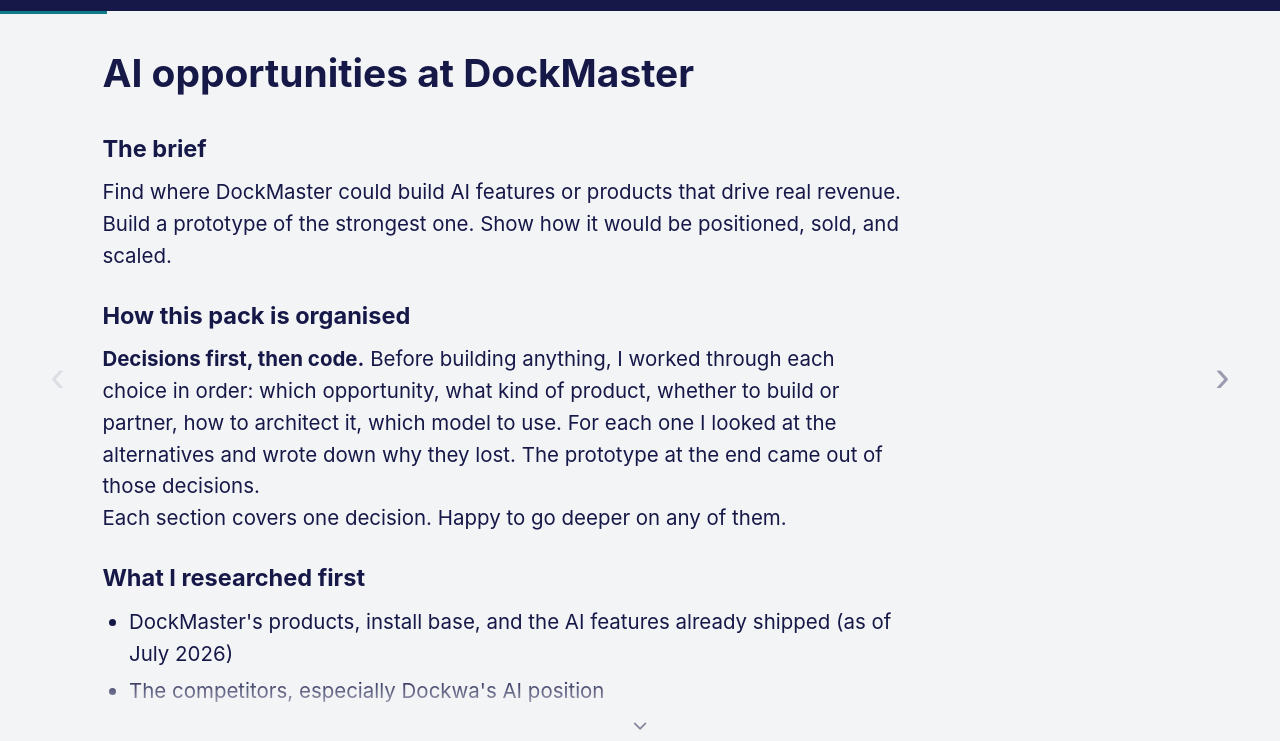
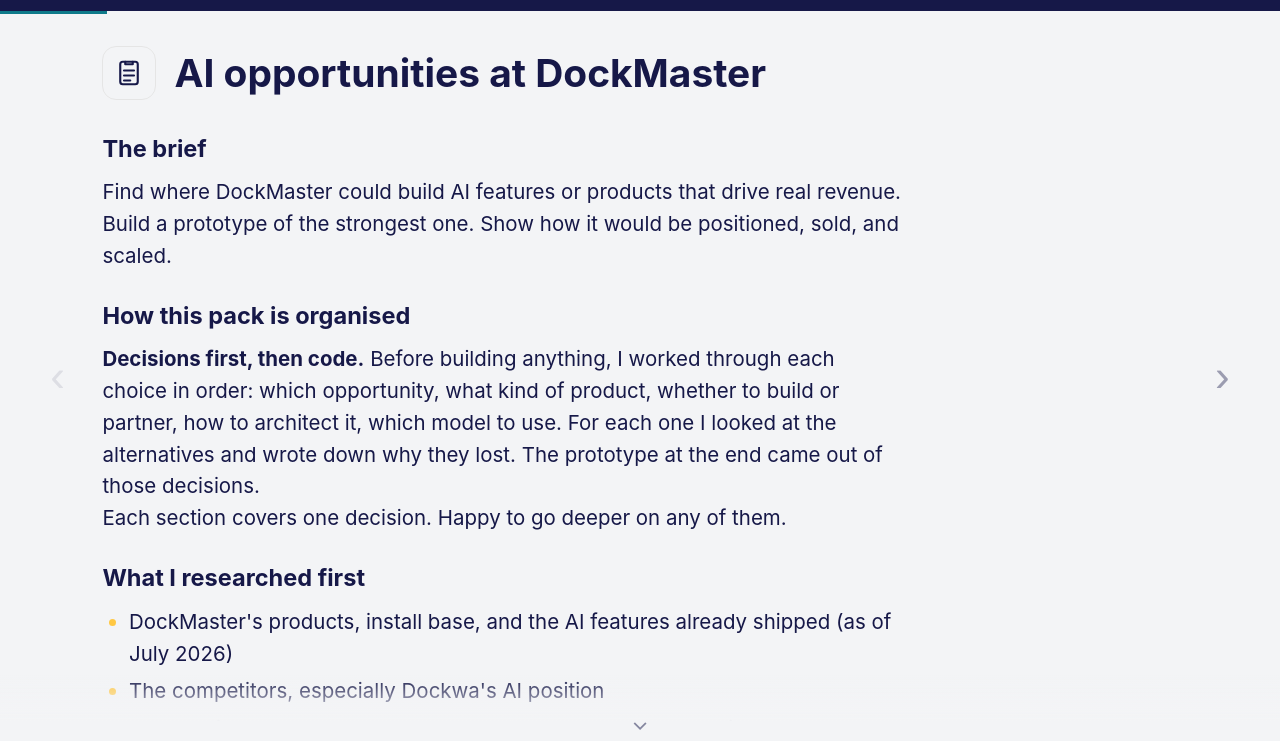
Before and after one commit to danfking/slipstream, a website with bundled scripts: page web/deck.html in a window 1280 px wide. Shown: the part 59-800 px from the top of the page. Built offline with nearby package versions, Linux system fonts and the light colour scheme; files whose address does not match are found by name.

Commit message:
wip: DockMaster-style visuals in the deck reading view (preview, not for merge)
Feeds DockMaster's own product style back into the reading (detail) view:
a topic icon chip beside each slide title, navy circular numbered badges
for step lists (their how-it-works idiom), and gold list markers for
bullet lists (neutral, not checks, since some lists are out-of-scope
items). Talk view is untouched; slide content (markdown) is unchanged.

```diff
--- /dev/null
+++ b/web/deck-icons.js
@@ -0,0 +1,20 @@
+// Per-slide topic icons for the reading (detail) view, feeding DockMaster's own
+// "icon chip beside the section title" idiom back into the deck. Keyed by slide
+// filename. Line-icons, currentColor so the chip controls the tone. Kept simple
+// so they read at chip size. The diagram slide has no icon (it is already a
+// picture).
+const S = 'fill="none" stroke="currentColor" stroke-width="1.7" stroke-linecap="round" stroke-linejoin="round"';
+
+export const SLIDE_ICONS = {
+  '01-brief-and-method.md': `<svg viewBox="0 0 24 24" ${S}><rect x="5" y="3" width="14" height="18" rx="2"/><path d="M9 3v2h6V3"/><path d="M8 10h8M8 14h8M8 18h5"/></svg>`,
+  '02-criteria.md': `<svg viewBox="0 0 24 24" ${S}><path d="M4 7h9M4 12h9M4 17h9"/><path d="M15.5 7l1.8 1.8L21 5"/></svg>`,
+  '03-candidates.md': `<svg viewBox="0 0 24 24" ${S}><path d="M4 5h16l-6 7v6l-4 2v-8L4 5z"/></svg>`,
+  '04-product-shape.md': `<svg viewBox="0 0 24 24" ${S}><rect x="4" y="14" width="4" height="6" rx="1"/><rect x="10" y="9" width="4" height="11" rx="1"/><rect x="16" y="4" width="4" height="16" rx="1"/></svg>`,
+  '05-build-vs-partner.md': `<svg viewBox="0 0 24 24" ${S}><path d="M12 20v-5M12 15l-5-5V5M12 15l5-5V5"/><circle cx="7" cy="4.5" r="1.6"/><circle cx="17" cy="4.5" r="1.6"/><circle cx="12" cy="20" r="1.6"/></svg>`,
+  '06-architecture-trust.md': `<svg viewBox="0 0 24 24" ${S}><circle cx="6" cy="6" r="2.2"/><circle cx="18" cy="6" r="2.2"/><circle cx="12" cy="18" r="2.2"/><path d="M8 7l8 0M7 8l4 8M17 8l-4 8"/></svg>`,
+  '07-demo.md': `<svg viewBox="0 0 24 24" ${S}><rect x="3" y="4" width="18" height="13" rx="2"/><path d="M10 8l4.5 2.5L10 13z" fill="currentColor" stroke="none"/><path d="M8 21h8"/></svg>`,
+  '08-gtm.md': `<svg viewBox="0 0 24 24" ${S}><path d="M4 4v16h16"/><path d="M7 15l3.5-4 3 2 5.5-6"/></svg>`,
+  '09-expand-metrics.md': `<svg viewBox="0 0 24 24" ${S}><path d="M4 9V4h5M20 9V4h-5M4 15v5h5M20 15v5h-5"/></svg>`,
+  '10-honesty.md': `<svg viewBox="0 0 24 24" ${S}><path d="M12 3l7 3v5c0 4.2-3 7.3-7 8.4C8 18.3 5 15.2 5 11V6l7-3z"/><path d="M9 11.5l2 2 4-4"/></svg>`,
+  '11-appendix-decisions.md': `<svg viewBox="0 0 24 24" ${S}><rect x="4" y="4" width="16" height="16" rx="2"/><path d="M8 9h8M8 13h8M8 17h5"/></svg>`,
+};
--- a/web/deck.css
+++ b/web/deck.css
@@ -49,6 +49,40 @@
 .slide h1 { font-size: 1.9em; margin-bottom: 0.7em; }
 .slide h3 { font-size: 1.15em; margin: 1.1em 0 0.4em; }
 .slide p, .slide li { max-width: 62ch; }
+
+/* Reading-view visuals (issue: feed DockMaster's own style back). A topic icon
+   chip beside the title, circular numbered badges for step lists, gold list
+   markers. All scoped to .variant.detail so the talk view stays plain. */
+.variant.detail h1 { display: flex; align-items: center; gap: 18px; }
+.slide-icon {
+  flex-shrink: 0;
+  width: 54px; height: 54px;
+  border-radius: 14px;
+  background: var(--ds-surface-sunken, #f3f4f6);
+  border: 1px solid var(--ds-border, #e5e5e5);
+  color: var(--ds-navy, #161848);
+  display: inline-flex; align-items: center; justify-content: center;
+}
+.slide-icon svg { width: 30px; height: 30px; }
+
+.variant.detail ol { list-style: none; padding-left: 0; counter-reset: step; }
+.variant.detail ol > li {
+  counter-increment: step;
+  position: relative;
+  padding-left: 48px;
+  margin: 0.7em 0;
+}
+.variant.detail ol > li::before {
+  content: counter(step);
+  position: absolute; left: 0; top: 0;
+  width: 32px; height: 32px;
+  border-radius: 50%;
+  background: var(--ds-navy, #161848);
+  color: #fff;
+  font-size: 0.72em; font-weight: 700;
+  display: flex; align-items: center; justify-content: center;
+}
+.variant.detail ul > li::marker { color: var(--ds-gold, #ffc844); }
 /* Diagrams are the exception to the prose column: give them the full slide.
    The 62ch cap is for readable text; an SVG shrunk to text width is unreadable
    on a projector, which defeats the slide. */
--- a/web/deck.js
+++ b/web/deck.js
@@ -4,6 +4,7 @@
 // slide stacked = the standalone pack Bhavina's team reviews.
 
 import { renderMarkdown } from './render.js';
+import { SLIDE_ICONS } from './deck-icons.js';
 import remend from './vendor/remend.js';
 
 const deps = {
@@ -55,6 +56,16 @@
   section.innerHTML =
     `<div class="variant detail">${renderMarkdown(detail, [], deps)}</div>` +
     (presenter ? `<div class="variant presenter">${renderMarkdown(presenter, [], deps)}</div>` : '');
+  // Reading view only: a topic icon chip beside the title (DockMaster's idiom).
+  // Injected into the h1 so it sits inline with the title, never in the talk view.
+  const icon = SLIDE_ICONS[manifest.slides[i].file];
+  const h1 = section.querySelector('.variant.detail h1');
+  if (icon && h1) {
+    const chip = document.createElement('span');
+    chip.className = 'slide-icon';
+    chip.innerHTML = icon;
+    h1.prepend(chip);
+  }
   slidesEl.appendChild(section);
 }
 
```
